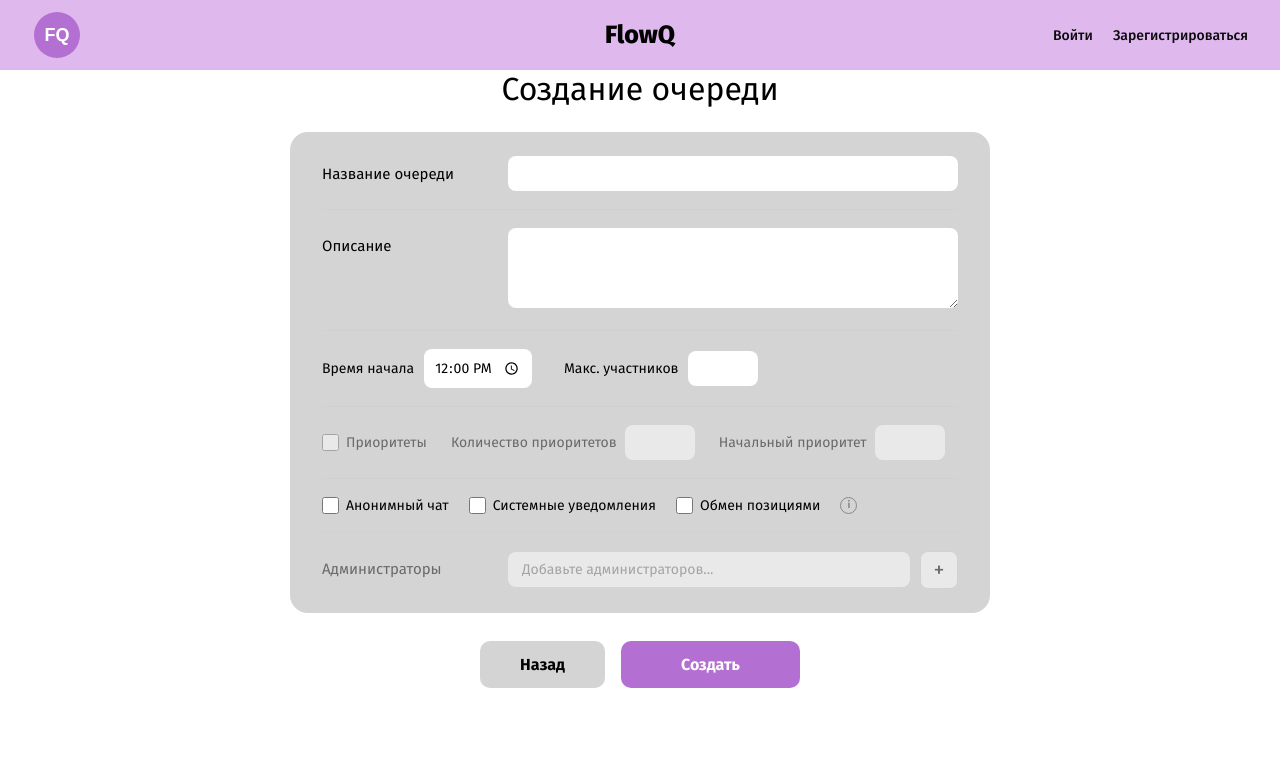
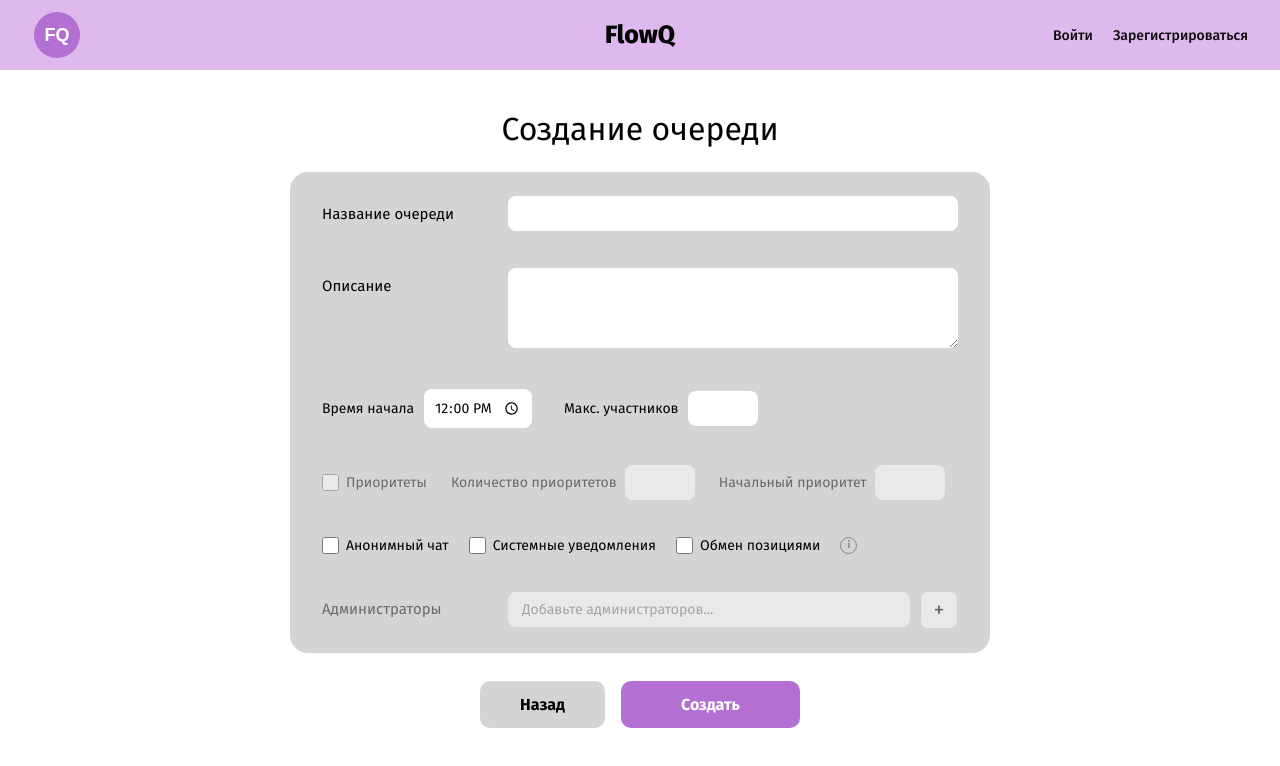
Before and after one commit to Lawliteee/FlowQ, a Vue app in the folder frontend/: page /create-queue in a window 1280 px wide. Shown: the top 766 px of the page. Built offline with nearby package versions, Linux system fonts and the light colour scheme.

Commit message:
fix: header сделан фиксированным

```diff
--- a/frontend/src/App.vue
+++ b/frontend/src/App.vue
@@ -14,5 +14,6 @@ import AppHeader from './components/AppHeader.vue'
   display: flex;
   flex-direction: column;
   min-height: 100vh;
+  padding-top: 40px;
 }
 </style>
--- a/frontend/src/components/AppHeader.vue
+++ b/frontend/src/components/AppHeader.vue
@@ -19,6 +19,11 @@ header {
   justify-content: space-between;
   padding: 0 32px;
   height: 70px;
+  position: fixed;
+  top: 0;
+  left: 0;
+  right: 0;
+  z-index: 100;
 }
 
 .logo-link {
--- a/frontend/src/views/CreateQueueView.vue
+++ b/frontend/src/views/CreateQueueView.vue
@@ -137,7 +137,7 @@ main {
   display: flex;
   flex-direction: column;
   align-items: center;
-  padding: 0 20px 60px;
+  padding: 30px 20px 60px;
 }
 
 h1 {
--- a/frontend/src/views/HomeView.vue
+++ b/frontend/src/views/HomeView.vue
@@ -66,6 +66,7 @@ h1 {
   max-width: 1200px;
   line-height: 1.2;
   margin-bottom: 14px;
+  margin-top: 20px;
 }
 
 .subtitle {
```
